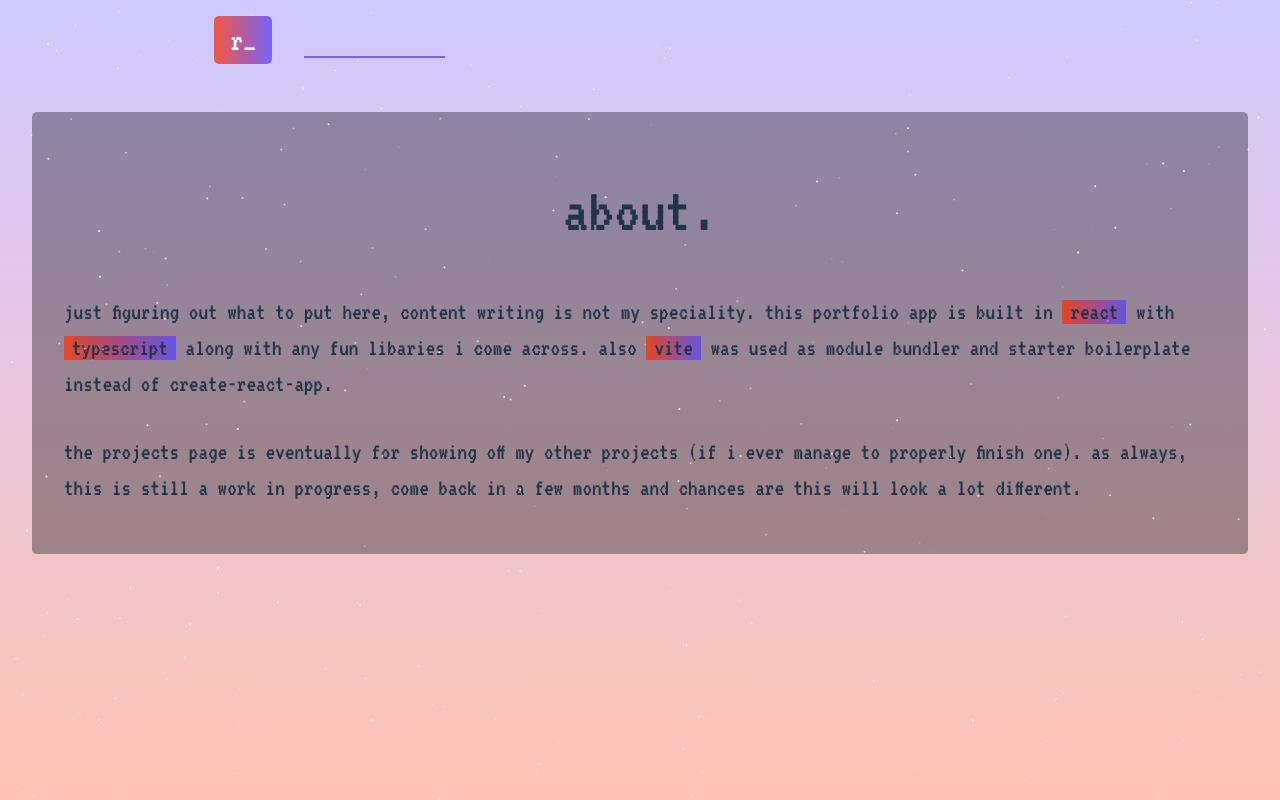
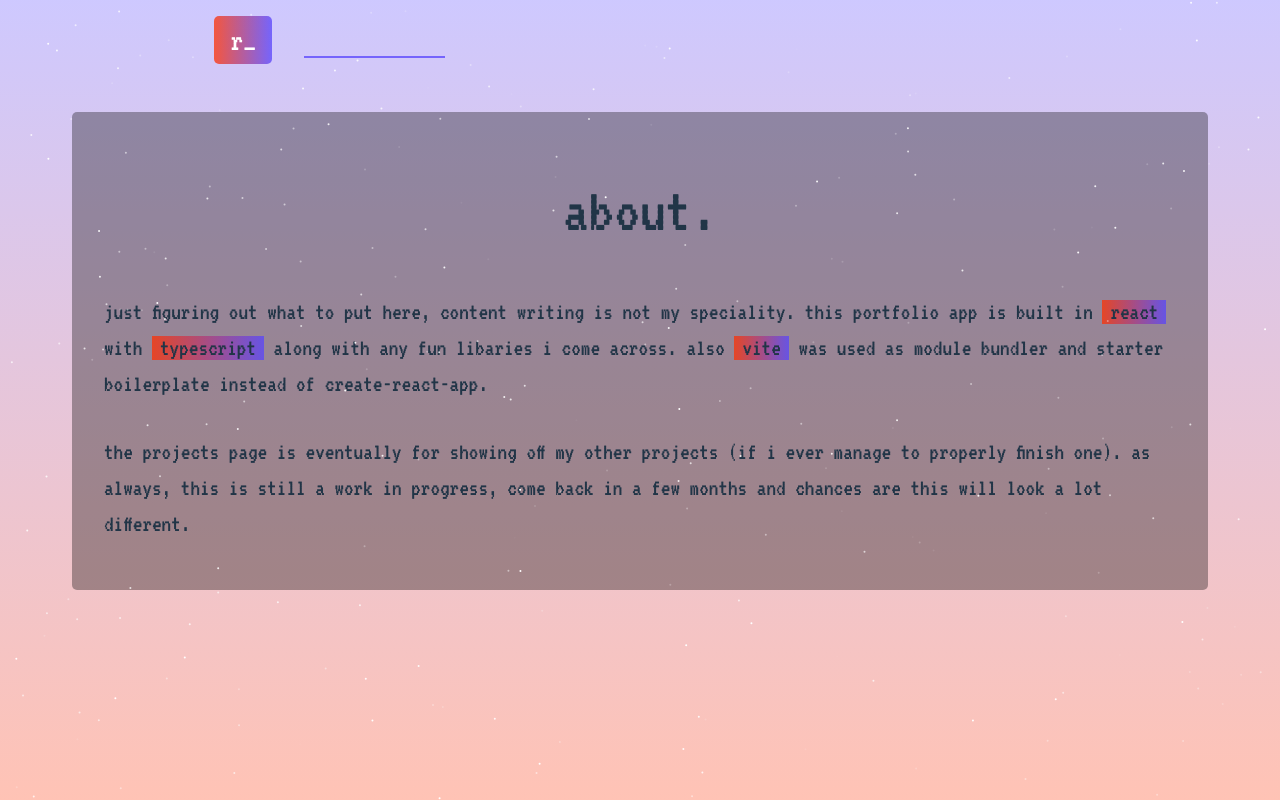
Before and after one commit to rutgerwalma/rutger-app, a React (Vite) app: page /about in a window 1280 px wide. Built offline with nearby package versions, Linux system fonts and the light colour scheme.

Commit message:
max-widths fix desktop

```diff
--- a/src/pages/About.tsx
+++ b/src/pages/About.tsx
@@ -26,6 +26,8 @@ export default function About(props: IAppProps) {
 const AppBox = styled.div`
   height: 100%;
   width: 100%;
+  max-width: 1200px;
+  margin: 0 auto;
 `;
 
 const ContentBox = styled.div`
--- a/src/pages/CurriculumVitae.tsx
+++ b/src/pages/CurriculumVitae.tsx
@@ -22,6 +22,8 @@ export default function CurriculumVitae(props: IAppProps) {
 const AppBox = styled.div`
   height: 100%;
   width: 100%;
+  max-width: 1200px;
+  margin: 0 auto;
 `;
 
 const ContentBox = styled.div`
--- a/src/pages/Error.tsx
+++ b/src/pages/Error.tsx
@@ -18,6 +18,8 @@ export default function Error() {
 const ErrorBox = styled.div`
   height: 100%;
   width: 100%;
+  max-width: 1200px;
+  margin: 0 auto;
 `;
 
 const ErrorBody = styled.div`
--- a/src/pages/Projects.tsx
+++ b/src/pages/Projects.tsx
@@ -63,6 +63,8 @@ export default function Projects(props: IAppProps) {
 const AppBox = styled.div`
   height: 100%;
   width: 100%;
+  max-width: 1200px;
+  margin: 0 auto;
 `;
 
 const ContentBox = styled.div`
```
